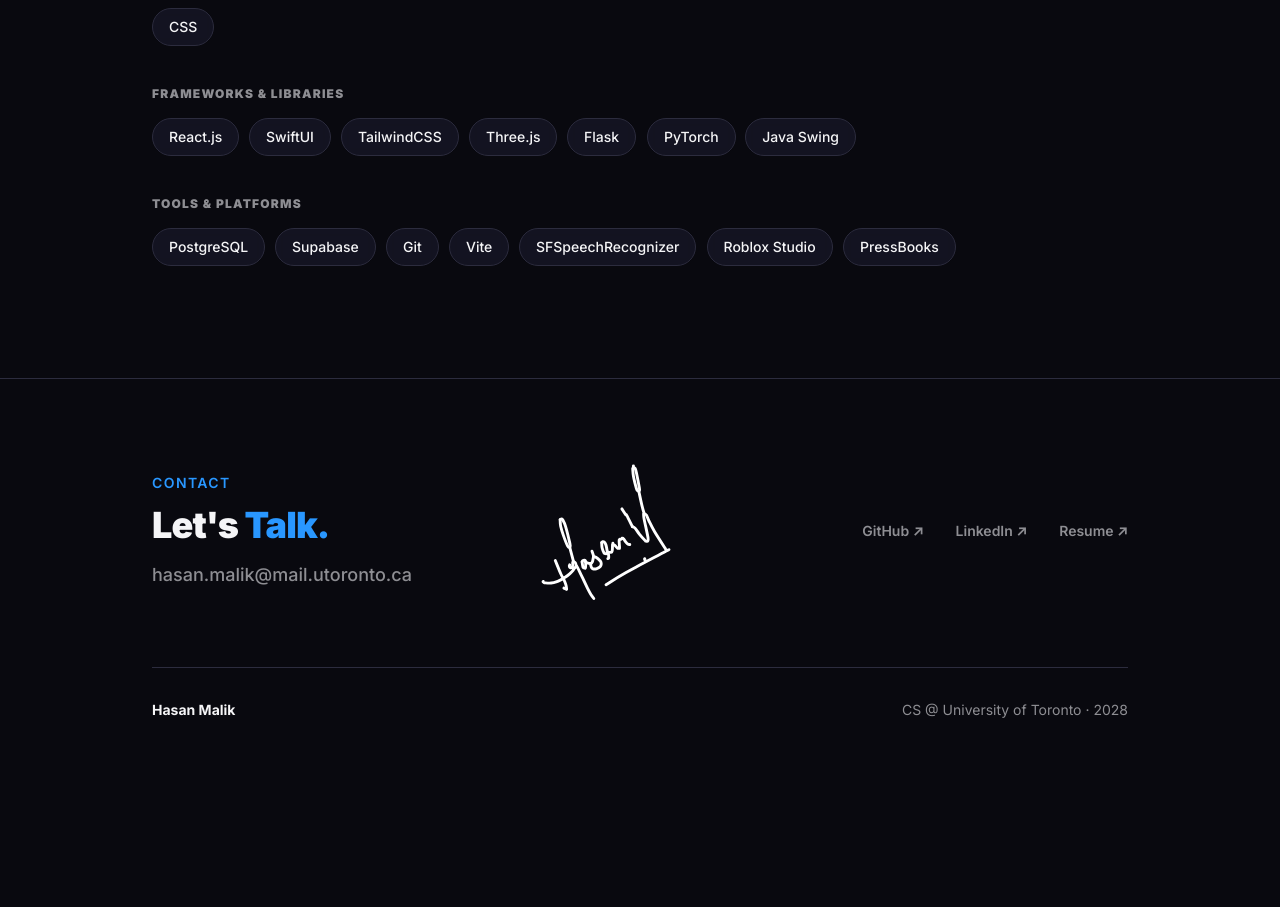
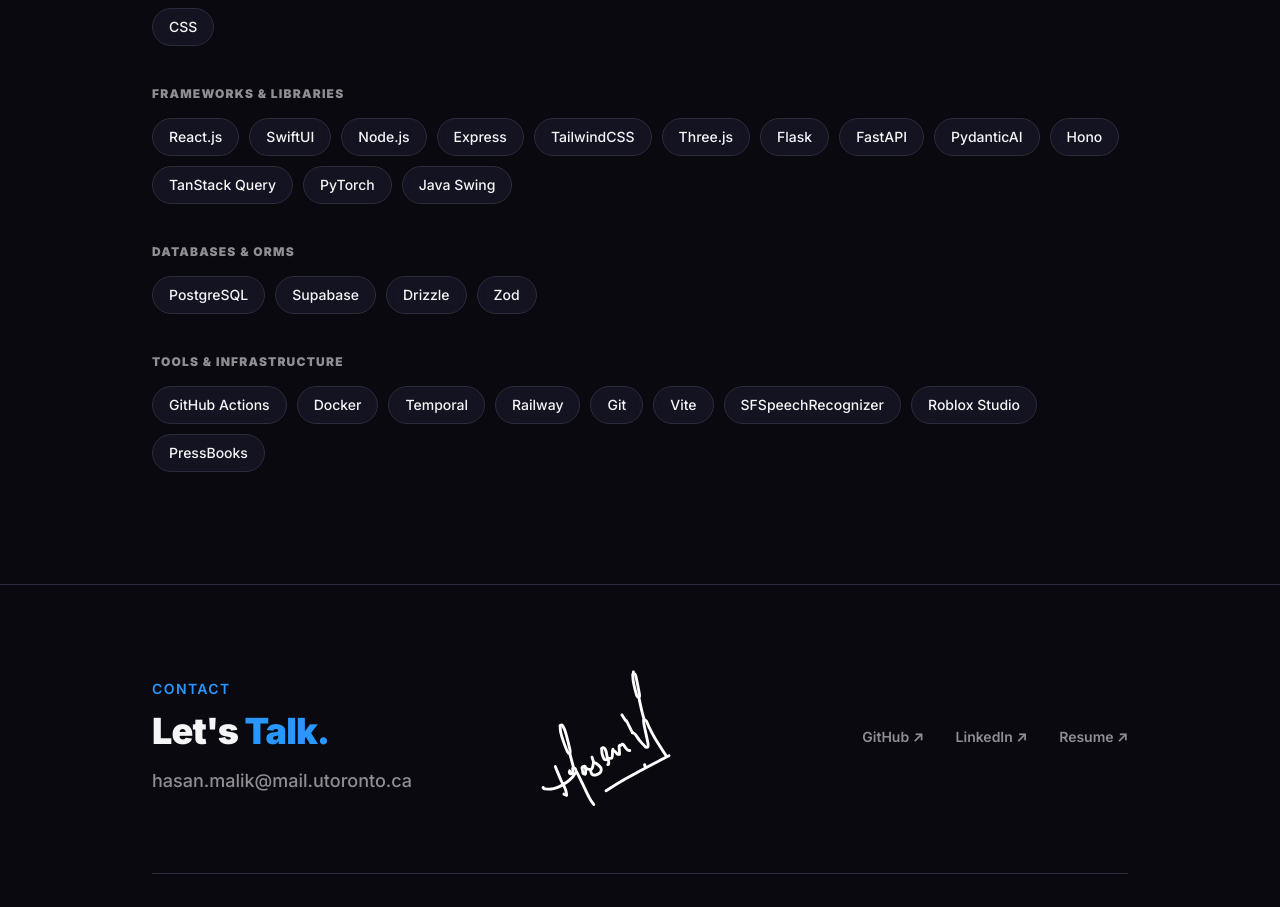
Before and after one commit to hasan-malik/hasan-malik.github.io, a React (Vite) app: page / in a window 1280 px wide. Shown: the part 6943-7850 px from the top of the page. Before the commit the page ends 7743 px from the top, so only its background shows below. Built offline with nearby package versions, Linux system fonts and the light colour scheme.

Commit message:
feat: refresh Technologies with Node/Express, FastAPI, Drizzle, Docker, Temporal, etc.

```diff
--- a/src/components/Skills.jsx
+++ b/src/components/Skills.jsx
@@ -11,15 +11,21 @@
   {
     category: 'Frameworks & Libraries',
     skills: [
-      'React.js', 'SwiftUI', 'TailwindCSS', 'Three.js',
-      'Flask', 'PyTorch', 'Java Swing',
+      'React.js', 'SwiftUI', 'Node.js', 'Express', 'TailwindCSS', 'Three.js',
+      'Flask', 'FastAPI', 'PydanticAI', 'Hono', 'TanStack Query', 'PyTorch', 'Java Swing',
     ],
   },
   {
-    category: 'Tools & Platforms',
+    category: 'Databases & ORMs',
     skills: [
-      'PostgreSQL', 'Supabase', 'Git', 'Vite',
-      'SFSpeechRecognizer', 'Roblox Studio', 'PressBooks',
+      'PostgreSQL', 'Supabase', 'Drizzle', 'Zod',
+    ],
+  },
+  {
+    category: 'Tools & Infrastructure',
+    skills: [
+      'GitHub Actions', 'Docker', 'Temporal', 'Railway',
+      'Git', 'Vite', 'SFSpeechRecognizer', 'Roblox Studio', 'PressBooks',
     ],
   },
 ]
```
